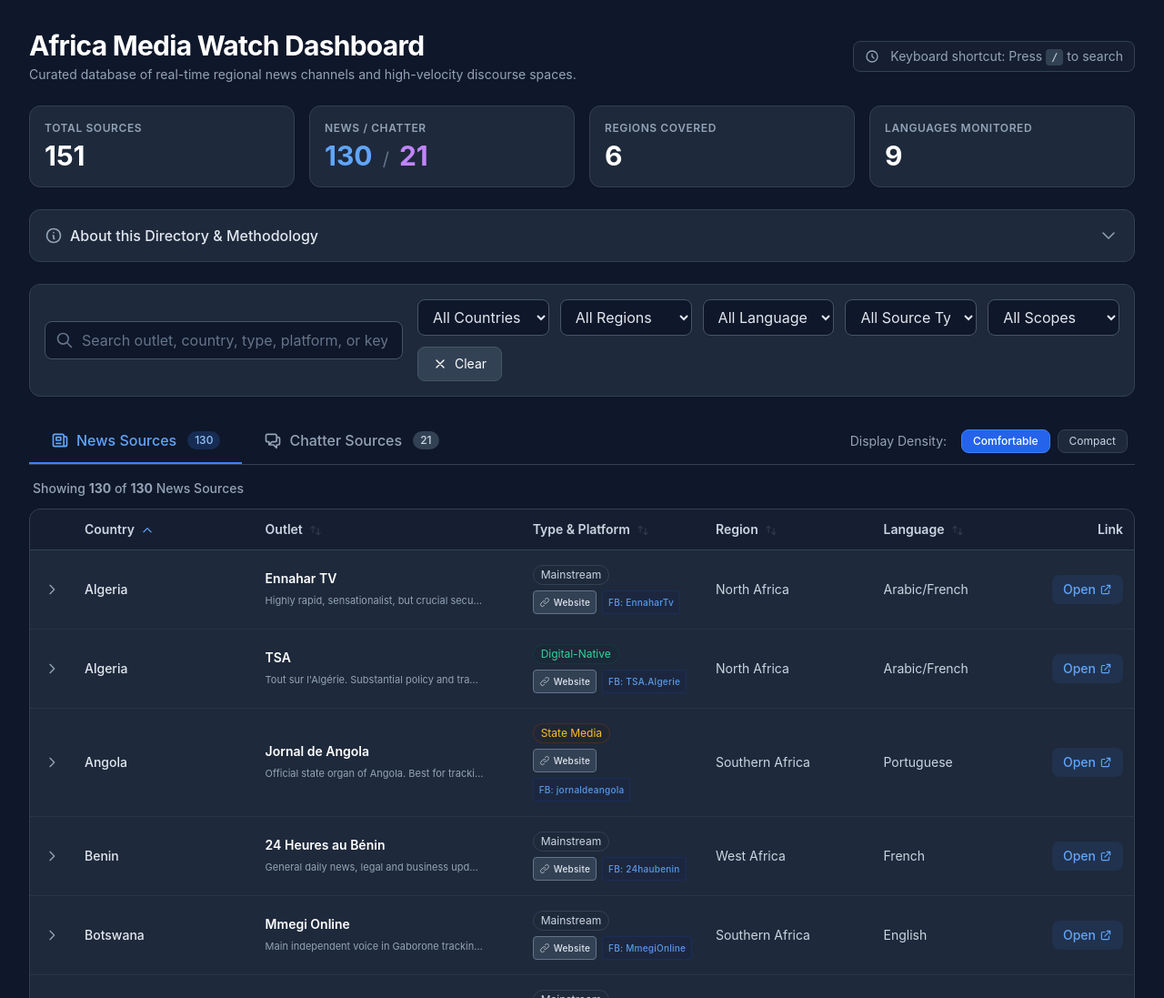
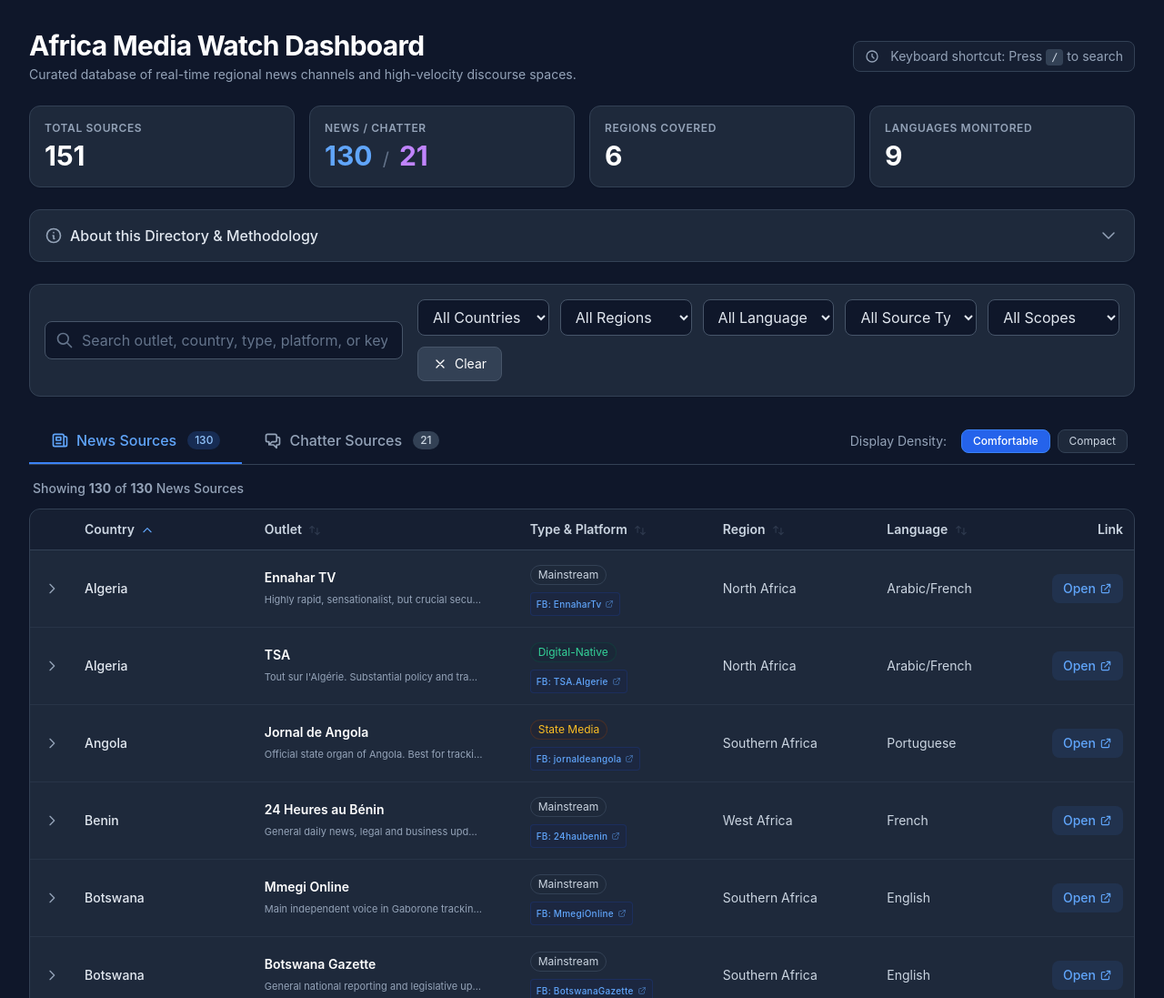
Before and after one commit to tharanir-svg/africa-region-tracking-sources, a plain HTML site: page index.html in a window 1280 px wide. Shown: the top 1097 px of the page at 91% size. Drawn offline with nearby package versions, Linux system fonts and the light colour scheme.

Commit message:
Update index.html

```diff
--- a/index.html
+++ b/index.html
@@ -85,8 +85,8 @@
             <div>
                 <h4 class="text-slate-200 font-semibold mb-2">Revision & Curation Logs</h4>
                 <ul class="space-y-1.5 text-xs text-slate-400">
-                    <li class="flex items-center gap-1.5"><span class="w-1.5 h-1.5 rounded-full bg-emerald-500"></span> <strong>v2.2 Release:</strong> Aligned link policies, upgraded secure HTTPS targets, and expanded platform search.</li>
-                    <li class="flex items-center gap-1.5"><span class="w-1.5 h-1.5 rounded-full bg-blue-500"></span> <strong>v2.1 Release:</strong> Unified platform fields & multi-dimensional search indexes.</li>
+                    <li class="flex items-center gap-1.5"><span class="w-1.5 h-1.5 rounded-full bg-emerald-500"></span> <strong>v2.3 Release:</strong> Interactive platform badges added for direct social access.</li>
+                    <li class="flex items-center gap-1.5"><span class="w-1.5 h-1.5 rounded-full bg-blue-500"></span> <strong>v2.2 Release:</strong> Aligned link policies and expanded search indexes.</li>
                     <li class="flex items-center gap-1.5"><span class="w-1.5 h-1.5 rounded-full bg-slate-500"></span> <strong>Review Cycle:</strong> Curated weekly by regional media analysts.</li>
                 </ul>
             </div>
@@ -176,7 +176,7 @@
             Last verified & updated: <strong>16 Jun 2026</strong>
         </div>
         <div>
-            Maintained by <span class="font-medium text-slate-400">Africa Media Watch Team</span> • v2.2
+            Maintained by <span class="font-medium text-slate-400">Africa Media Watch Team</span> • v2.3
         </div>
     </footer>
 
@@ -562,34 +562,33 @@
         };
 
         // --- STREAMING_CHUNK: Compiling channel access badging... ---
-        function getPrimaryLinkBadge(link) {
-            let type = 'Website';
-            let color = 'bg-slate-700 text-slate-200 border-slate-500';
-
-            if (link.includes('facebook.com')) { type = 'Facebook'; color = 'bg-blue-900/40 text-blue-300 border-blue-800/50'; }
-            else if (link.includes('t.me')) { type = 'Telegram'; color = 'bg-sky-900/40 text-sky-300 border-sky-800/50'; }
-            else if (link.includes('twitter.com') || link.includes('x.com')) { type = 'X'; color = 'bg-slate-800 text-slate-300 border-slate-600'; }
-            else if (link.includes('instagram.com')) { type = 'Instagram'; color = 'bg-pink-900/40 text-pink-300 border-pink-800/50'; }
-            else if (link.includes('youtube.com')) { type = 'YouTube'; color = 'bg-red-950/40 text-red-300 border-red-800/40'; }
-
-            return `<span class="${color} border text-[10px] px-1.5 py-0.5 rounded font-medium tracking-wide inline-flex items-center gap-1" title="Primary Destination">
-                <svg class="w-3 h-3 opacity-70" fill="none" stroke="currentColor" viewBox="0 0 24 24"><path stroke-linecap="round" stroke-linejoin="round" stroke-width="2" d="M13.828 10.172a4 4 0 00-5.656 0l-4 4a4 4 0 105.656 5.656l1.102-1.101m-.758-4.899a4 4 0 005.656 0l4-4a4 4 0 00-5.656-5.656l-1.1 1.1"></path></svg>
-                ${type}
-            </span>`;
-        }
-
         function getPlatformBadge(handle, platform) {
             if (!handle) return '';
+
+            let url = '';
+            let cleanHandle = handle.toString().trim();
+            if (cleanHandle.startsWith('@')) cleanHandle = cleanHandle.substring(1);
+
             const labels = {
-                youtube: { text: 'YT', color: 'bg-red-950/20 text-red-400 border-red-900/40' },
-                x: { text: 'X', color: 'bg-slate-800/60 text-slate-400 border-slate-700' },
-                facebook: { text: 'FB', color: 'bg-blue-950/20 text-blue-400 border-blue-900/40' },
-                telegram: { text: 'TG', color: 'bg-sky-950/20 text-sky-400 border-sky-900/40' }
+                youtube: { text: 'YT', color: 'bg-red-950/20 text-red-400 border-red-900/40 hover:bg-red-900/50' },
+                x: { text: 'X', color: 'bg-slate-800/60 text-slate-400 border-slate-700 hover:bg-slate-700' },
+                facebook: { text: 'FB', color: 'bg-blue-950/20 text-blue-400 border-blue-900/40 hover:bg-blue-900/50' },
+                telegram: { text: 'TG', color: 'bg-sky-950/20 text-sky-400 border-sky-900/40 hover:bg-sky-900/50' }
             };
             const config = labels[platform];
             // Safety guard in case dataset ever includes a new, unmapped platform
             if (!config) return '';
-            return `<span class="${config.color} border text-[10px] px-1.5 py-0.5 rounded font-medium tracking-wide inline-flex items-center gap-1 opacity-90" title="Secondary Feed: ${platform}">${config.text}: ${handle}</span>`;
+
+            // Construct direct platform URLs
+            if (platform === 'youtube') url = 'https://youtube.com/' + (handle.startsWith('@') ? handle : '@' + handle);
+            else if (platform === 'x') url = 'https://x.com/' + cleanHandle;
+            else if (platform === 'facebook') url = 'https://facebook.com/' + cleanHandle;
+            else if (platform === 'telegram') url = 'https://t.me/' + cleanHandle;
+
+            return `<a href="${url}" target="_blank" rel="noopener noreferrer" onclick="event.stopPropagation()" class="${config.color} border text-[10px] px-1.5 py-0.5 rounded font-medium tracking-wide inline-flex items-center gap-1 transition-colors cursor-pointer" title="Open ${platform} profile">
+                ${config.text}: ${handle}
+                <svg class="w-2.5 h-2.5 opacity-60" fill="none" stroke="currentColor" viewBox="0 0 24 24"><path stroke-linecap="round" stroke-linejoin="round" stroke-width="2" d="M10 6H6a2 2 0 00-2 2v10a2 2 0 002 2h10a2 2 0 002-2v-4M14 4h6m0 0v6m0-6L10 14"></path></svg>
+            </a>`;
         }
 
         function getTypeBadge(type) {
@@ -603,7 +602,7 @@
                 'Tabloid': 'text-rose-400 border-rose-800/30 bg-rose-950/10',
                 'Entertainment': 'text-fuchsia-400 border-fuchsia-800/30 bg-fuchsia-950/10'
             };
-            const colorClass = colors[type] || 'text-slate-400';
+            const colorClass = colors[type] || 'text-slate-400 border-slate-700 bg-slate-800/40';
             return `<span class="text-xs border px-2 py-0.5 rounded-full ${colorClass}">${type}</span>`;
         }
 
@@ -639,7 +638,7 @@
             const totalNews = sourcesData.filter(d => d.category === 'news').length;
             const totalChatter = sourcesData.filter(d => d.category === 'chatter').length;
 
-            // Correct status line addressing Issue #3
+            // Correct status line
             if (state.activeTab === 'news') {
                 els.status.innerHTML = `Showing <strong>${activeTabData.length}</strong> of <strong>${totalNews}</strong> News Sources`;
             } else {
@@ -669,7 +668,7 @@
             `;
             els.tableHeader.innerHTML = headerHtml;
 
-            // Stable key-based toggle routine (Issue #2 resolved)
+            // Stable key-based toggle routine
             window.toggleRow = (rowId) => {
                 if (state.expandedRows.has(rowId)) {
                     state.expandedRows.delete(rowId);
@@ -702,22 +701,12 @@
                     : `<svg class="w-4 h-4 text-slate-400" fill="none" stroke="currentColor" viewBox="0 0 24 24"><path stroke-linecap="round" stroke-linejoin="round" stroke-width="2" d="M9 5l7 7-7 7"></path></svg>`;
 
                 // Platform tags generator
-                const primaryBadge = getPrimaryLinkBadge(row.link);
-
-                // Filter out redundant badges (If the main link is already FB, don't show an FB handle tag next to it)
                 const platformBadges = Object.entries(row.platforms || {})
-                    .filter(([platform]) => {
-                        if (platform === 'facebook' && row.link.includes('facebook.com')) return false;
-                        if (platform === 'x' && (row.link.includes('twitter.com') || row.link.includes('x.com'))) return false;
-                        if (platform === 'youtube' && row.link.includes('youtube.com')) return false;
-                        if (platform === 'telegram' && row.link.includes('t.me')) return false;
-                        return true;
-                    })
                     .map(([platform, handle]) => getPlatformBadge(handle, platform))
                     .filter(Boolean)
                     .join(' ');
 
-                // Display structured metadata inline (subject to density settings addressing Issue #3)
+                // Display structured metadata inline
                 const noteBlockHtml = (state.density === 'comfortable')
                     ? `<div class="text-[11px] text-slate-400 mt-1 truncate max-w-[240px]">${highlightMatch(row.monitoringNotes)}</div>`
                     : '';
@@ -731,20 +720,18 @@
                                 ${expandIcon}
                             </button>
                         </td>
-                        <td class="${pClass} font-medium text-slate-200 align-middle">${displayCountry}</td>
-                        <td class="${pClass} align-middle">
+                        <td class="${pClass} font-medium text-slate-200">${displayCountry}</td>
+                        <td class="${pClass}">
                             <div class="font-semibold text-white group-hover:text-blue-400 transition-colors">${highlightMatch(row.outlet)}</div>
                             ${noteBlockHtml}
                         </td>
-                        <td class="${pClass} align-middle">
-                            <div class="flex flex-col items-start gap-1 justify-center py-1">
-                                ${getTypeBadge(row.type)}
-                                <div class="flex flex-wrap gap-1.5 mt-0.5">${primaryBadge} ${platformBadges}</div>
-                            </div>
+                        <td class="${pClass} flex flex-col items-start gap-1 justify-center h-full pt-4">
+                            ${getTypeBadge(row.type)}
+                            <div class="flex flex-wrap gap-1 mt-1">${platformBadges || '<span class="text-[10px] text-slate-500">Website direct</span>'}</div>
                         </td>
-                        <td class="${pClass} text-slate-300 align-middle">${row.region}</td>
-                        <td class="${pClass} text-slate-300 align-middle">${row.language}</td>
-                        <td class="${pClass} text-right align-middle" onclick="event.stopPropagation()">
+                        <td class="${pClass} text-slate-300">${row.region}</td>
+                        <td class="${pClass} text-slate-300">${row.language}</td>
+                        <td class="${pClass} text-right" onclick="event.stopPropagation()">
                             <a href="${row.link}" target="_blank" rel="noopener noreferrer" class="inline-flex items-center gap-1 text-blue-400 hover:text-blue-300 bg-blue-500/10 hover:bg-blue-500/20 px-3 py-1.5 rounded-lg text-sm font-medium transition-colors">
                                 Open
                                 <svg class="w-3.5 h-3.5" fill="none" stroke="currentColor" viewBox="0 0 24 24"><path stroke-linecap="round" stroke-linejoin="round" stroke-width="2" d="M10 6H6a2 2 0 00-2 2v10a2 2 0 002 2h10a2 2 0 002-2v-4M14 4h6m0 0v6m0-6L10 14"></path></svg>
@@ -753,7 +740,7 @@
                     </tr>
                 `;
 
-                // Detailed structured view targeting Issue #5
+                // Detailed structured view
                 const detailRow = isExpanded ? `
                     <tr class="bg-slate-900/40 border-b border-slate-700/50">
                         <td colspan="7" class="${pClass} px-10">
```
